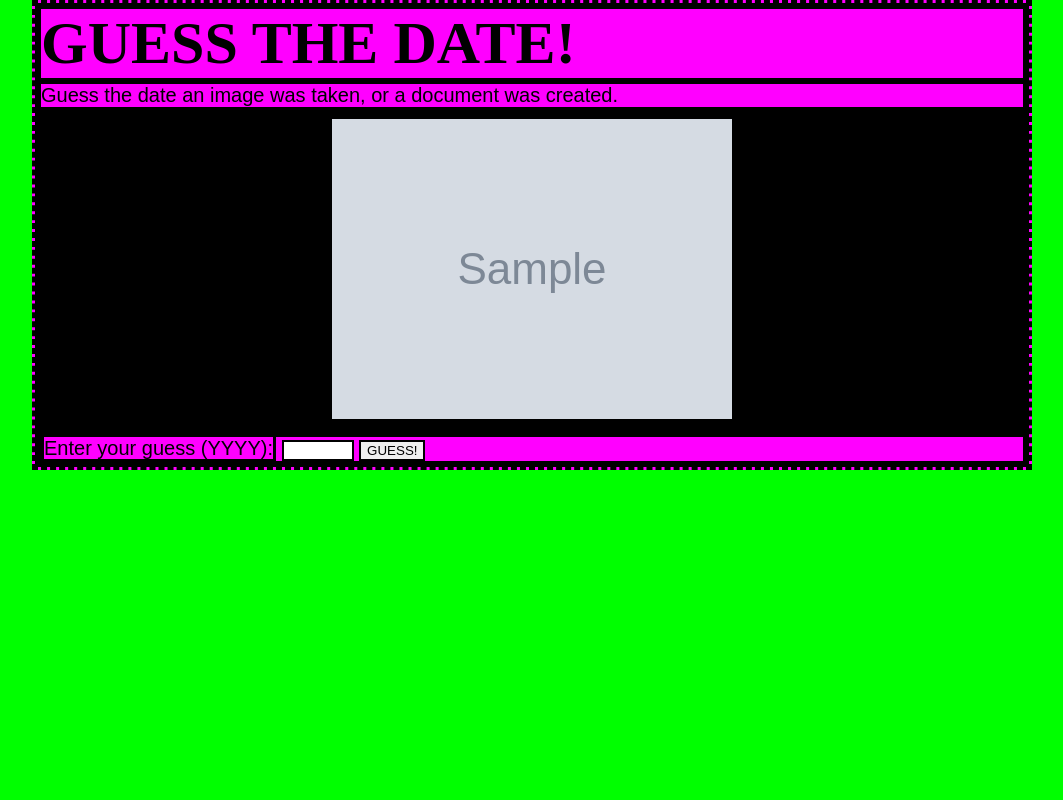
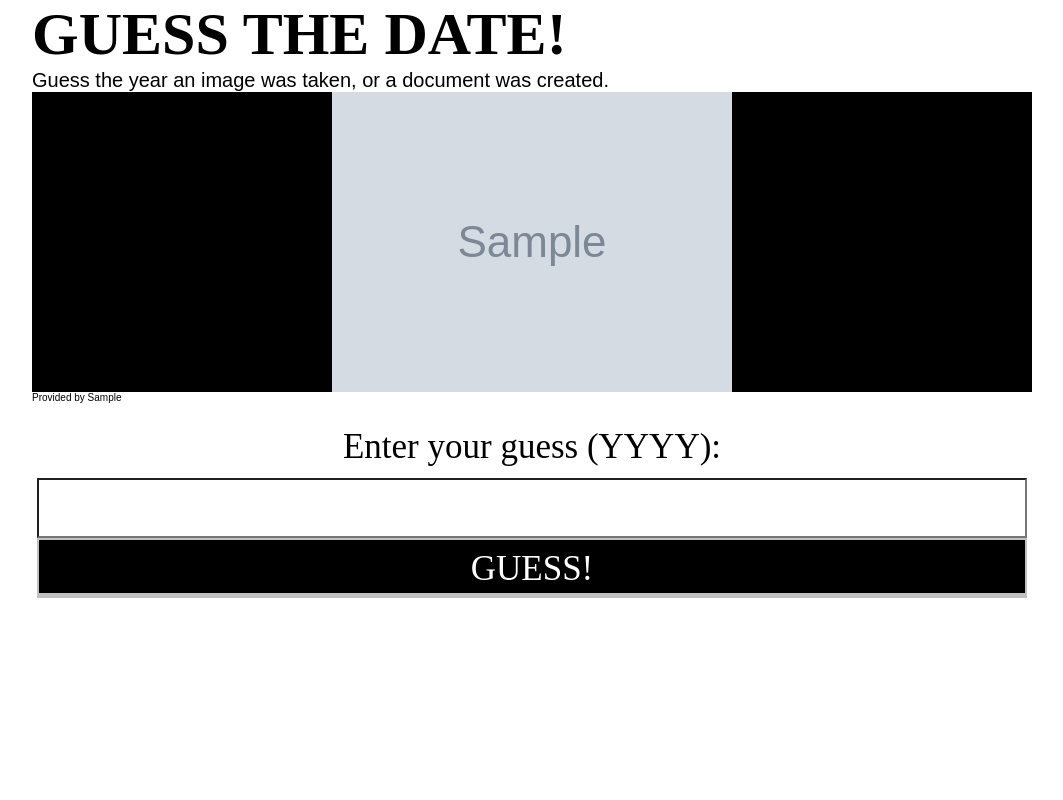
Before and after one commit to vschweitzer/year_guesser, a Django app: page /guesser/1/ in a window 1280 px wide. Shown: the whole page, without its empty margins (108-1171 px from the left). Run offline with Django 4.2, Linux system fonts and the light colour scheme; tables that the repository leaves empty hold one stand-in row (values such as "Sample post"); grey boxes marked "Sample" are stand-in pictures; parts of the project's set-up code (start-up, migrations or seed data) failed here and were passed over.

Commit message:
Add some style and change template

```diff
--- a/web/python-backend/date_guesser/static/date_guesser/box_layout.css
+++ b/web/python-backend/date_guesser/static/date_guesser/box_layout.css
@@ -1,29 +1,29 @@
 .flex {
     display: flex;
-    border-color: #000;
+    /* border-color: #000; */
     flex-grow: 1;
 }
 
 .flex * {
-    border-style: solid;
-    border-color: #000;
+    /* border-style: solid; */
+    /* border-color: #000; */
 }
 
 .inline-flex {
     display: inline-flex;
-    background-color: #00f;
+    /* background-color: #00f; */
 }
 
 .flex-vertical {
     flex-direction: column;
-    border-style: dashed;
-    background-color: #f0f;
+    /* border-style: dashed;
+    background-color: #f0f; */
 }
 
 .flex-horizontal {
     flex-direction: row;
-    border-style: double;
-    background-color: #0ff;
+    /* border-style: double;
+    background-color: #0ff; */
 }
 
 .flex-grow {
--- a/web/python-backend/date_guesser/static/date_guesser/style.css
+++ b/web/python-backend/date_guesser/static/date_guesser/style.css
@@ -1,6 +1,10 @@
 :root {
     --main-dark: #000;
     --background: #fff;
+    --light-shade: #c0c0c0;
+    --dark-shade: #303030;
+    --default-font: "Urbanist SemiBold";
+    --heavy-font: "Urbanist Black";
 }
 
 
@@ -9,11 +13,10 @@ body, html {
     padding: 0;
     width: 100%;
     height: 100%;
-    font-family: "Urbanist SemiBold", sans-serif;
+    font-family: var(--default-font), sans-serif;
     font-size: 20px;
     color: var(--main-dark);
-    /*background-color: var(--background);*/
-    background-color: #0f0;
+    background-color: var(--background);
 }
 
 main {
@@ -50,14 +53,82 @@ header h1 {
     max-height: inherit;
 }
 
+#year-form {
+    /* background-color: #0f0; */
+}
+
+#year-form input, #year-form label, button {
+    height: 3rem;
+    font-size: 1.75rem;
+    text-align: center;
+    font-family: var(--default-font);
+}
+
+#year-box * {
+    /*font-size: 1.5em;*/
+    padding: 0.25em;
+}
+
+#score-box {
+    font-size: 2.5em;
+    padding: 0.25em;
+}
+
+.small-info {
+    /* background-color: var(--main-dark);
+    color: var(--background); */
+    font-size: 0.5em;
+}
+
+.button-wrapper {
+    margin: 0;
+    padding: 0;
+    display: block;
+    text-decoration: none;
+    color: inherit;
+}
+
+input, .submit {
+    -webkit-appearance: none;
+    -moz-appearance: none;
+    appearance: none;
+    text-decoration: none;
+}
+
+.submit {
+    border-style: none;
+    border-color: var(--main-dark);
+    border-width: 0;
+}
+
+input[type=submit], input[type=button], .submit {
+    background-color: var(--main-dark);
+    color: var(--background);
+    border-style: none;
+    border-style: solid;
+    border-bottom-width: 0.15em;
+    border-color: var(--light-shade);
+    padding: 0.15em;
+}
+
+input[type=submit]:active, input[type=button]:active, .submit:active {
+    border-top-width: 0.15em;
+    border-top-color: var(--dark-shade);
+    border-bottom-width: 0;
+}
+
 .heavy {
-    font-family: "Urbanist Black";
+    font-family: var(--heavy-font) !important;
 }
 
 .upper {
     text-transform: uppercase;
 }
 
+.wide {
+    width: 100%;
+}
+
 * {
     box-sizing: border-box;
 }
--- a/web/python-backend/date_guesser/templates/date_guesser/show.html
+++ b/web/python-backend/date_guesser/templates/date_guesser/show.html
@@ -2,8 +2,8 @@
 
 <head>
     {% load static %}
+    <link rel="stylesheet" href="{% static 'date_guesser/box_layout.css' %}">
     <link rel="stylesheet" href="{% static 'date_guesser/style.css' %}">
-    <link rel="stylesheet" href="{% static 'date_guesser/box_layout.css' %}">
 </head>
 
 <body>
@@ -13,7 +13,7 @@
                 Guess the date!
             </h1>
             <p>
-                Guess the date an image was taken, or a document was created.
+                Guess the year an image was taken, or a document was created.
             </p>
         </header>
 
@@ -21,11 +21,19 @@
         <div id="letter-box" class="flex content-center">
             <img id="main-image" src="{{ item.image.image.url }}" />
         </div>
+        <div id="provided-by" class="small-info">
+            Provided by {{ item.provider }}
+        </div>
         <div id="year-box">
             {% if is_result %}
                 {% if is_valid %}
+
                         <div id="score-box" class="flex content-center">
-                            Off by {{ off_by }} year(s).
+                            {% if off_by == 0 %}
+                            Perfect!
+                            {% else %}
+                            Off by {{ off_by }} year{% if off_by != 1 %}s{% endif %}.
+                            {% endif %}
                         </div>
                         <div class="horizontal-flex flex content-center">
                             <div id="guessed-year" class="inline-flex flex-grow content-center">
@@ -34,7 +42,14 @@
                                 Actual year: {{ actual_year }}
                             </div>
                         </div>
-                        {{ citation.citation|safe }}
+                        <div id="citation" class="small-info">
+                            {{ citation.citation|safe }}
+                        </div>
+                        <a href="{% url 'random' %}" class="button-wrapper">
+                            <button class="flex submit wide content-center">
+                                Next!
+                            </button>
+                        </a>
 
                 {% else %}
                         Invalid guess: {{ guessed_year }}
@@ -43,9 +58,9 @@
             <div id="range-box">
 
             </div>
-            <form id="year-form" action="." method="post">
+            <form id="year-form" action="." method="post" class="flex flex-vertical content-center">
                 {% csrf_token %}
-                {{ year_form }}<input type="submit" class="input-right" value="GUESS!"/>
+                {{ year_form }}<input type="submit" class="heavy upper" value="Guess!"/>
             </form>
             {% endif %}
         </div>
```
